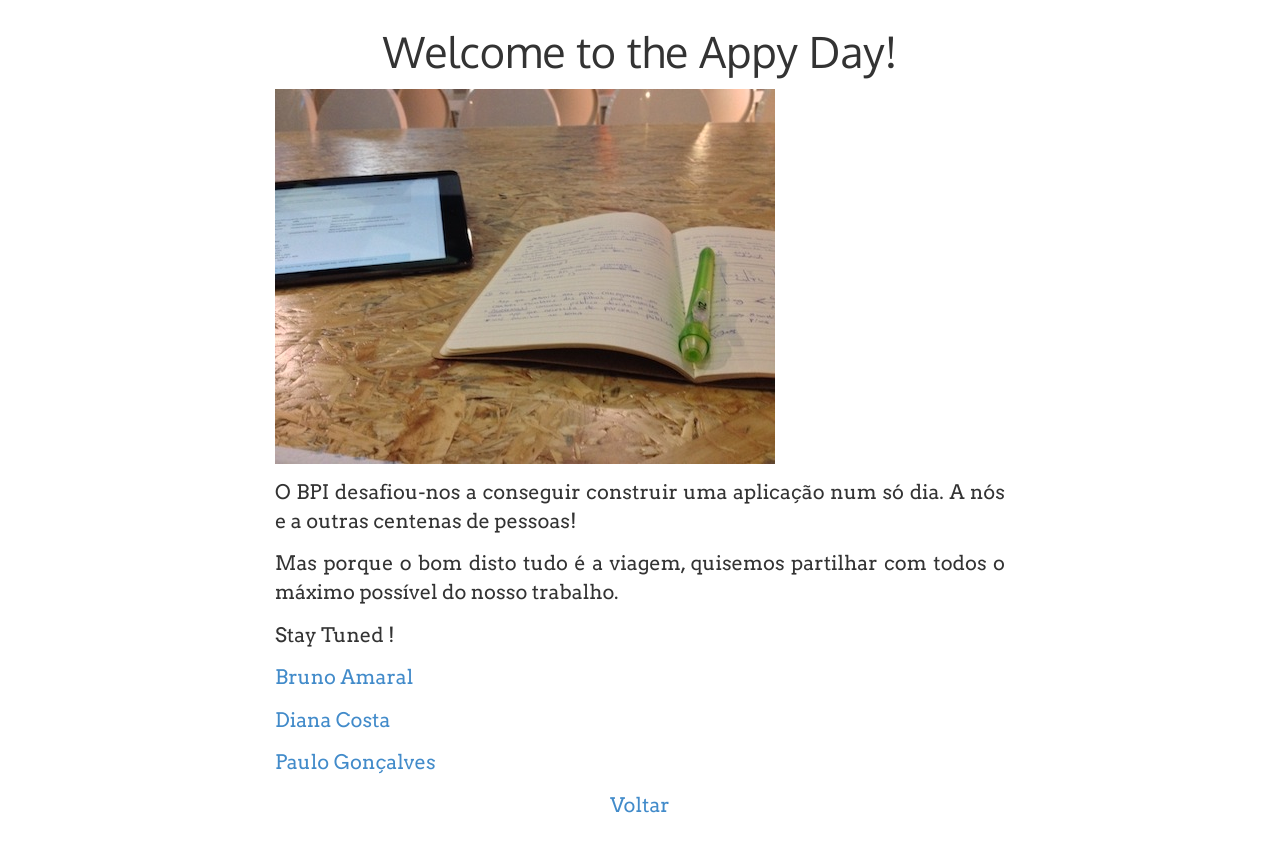
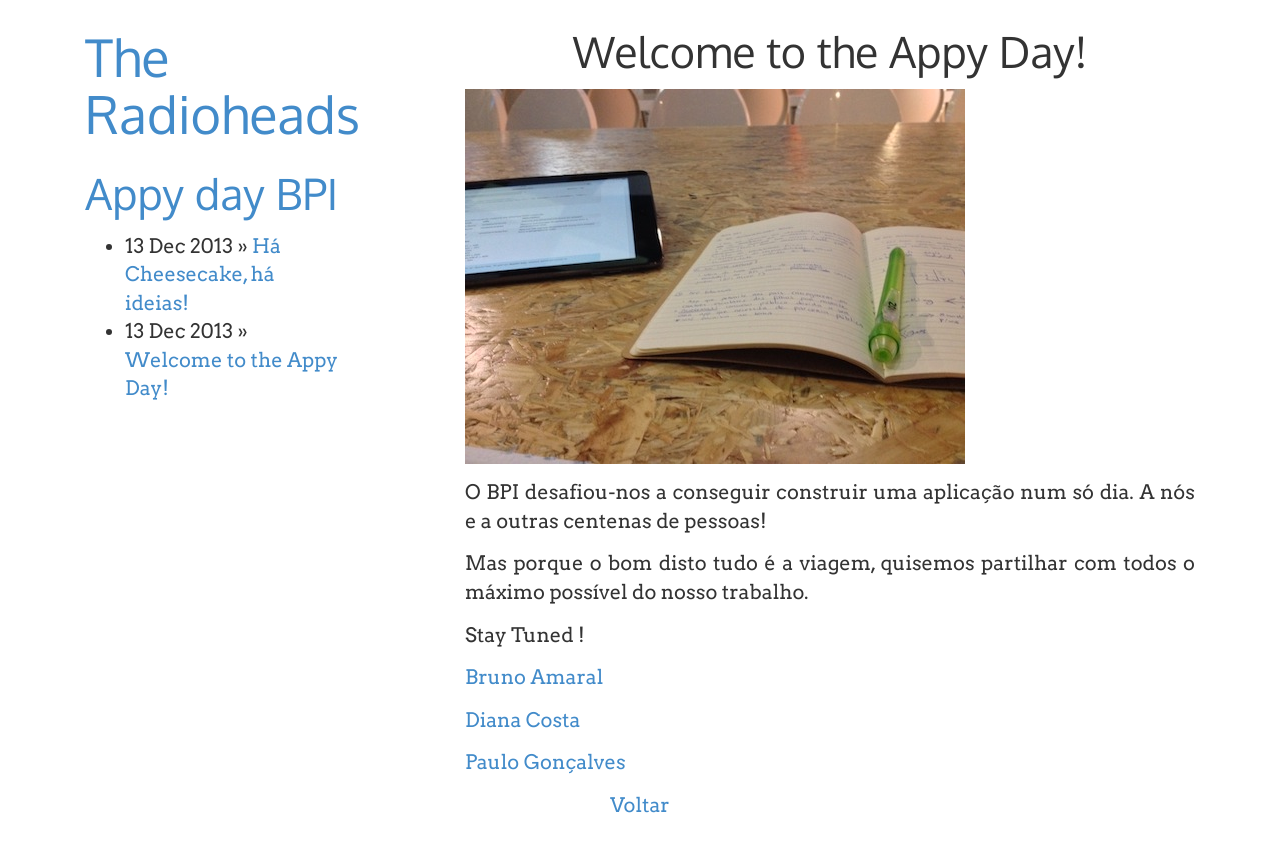
Before and after one commit to brunoamaral/bpi-appy-days, a Jekyll site: the page built from _posts/2013-12-13-appy-day-start.markdown, in a window 1280 px wide. Shown: the top 852 px of the page. Built offline with Jekyll 4.4.1, drawn with Linux system fonts in a browser that asks for light colours.

Commit message:
added sidebar

```diff
--- a/_layouts/post.html
+++ b/_layouts/post.html
@@ -2,8 +2,18 @@
 layout: default
 comments: true
 ---
-
-<div class="col-md-8 col-md-offset-2">
+<div class="col-md-3">
+    <div id="home">
+      <h1><a href="{{ site.baseurl }}">The Radioheads</a></h1>
+      <h2><a href="https://appydaybpi.pt">Appy day BPI</a></h2>
+      <ul class="posts">
+        {% for post in site.posts %}
+          <li><span>{{ post.date | date_to_string }}</span> &raquo; <a href="{{ site.baseurl }}{{ post.url }}">{{ post.title }}</a></li>
+        {% endfor %}
+      </ul>
+    </div>
+</div>
+<div class="col-md-8 col-md-offset-1">
 	<h2 class="text-center">{{ page.title }}</h2>
 	<div id="post" class="text-justify">
 	{{ content }}
```
